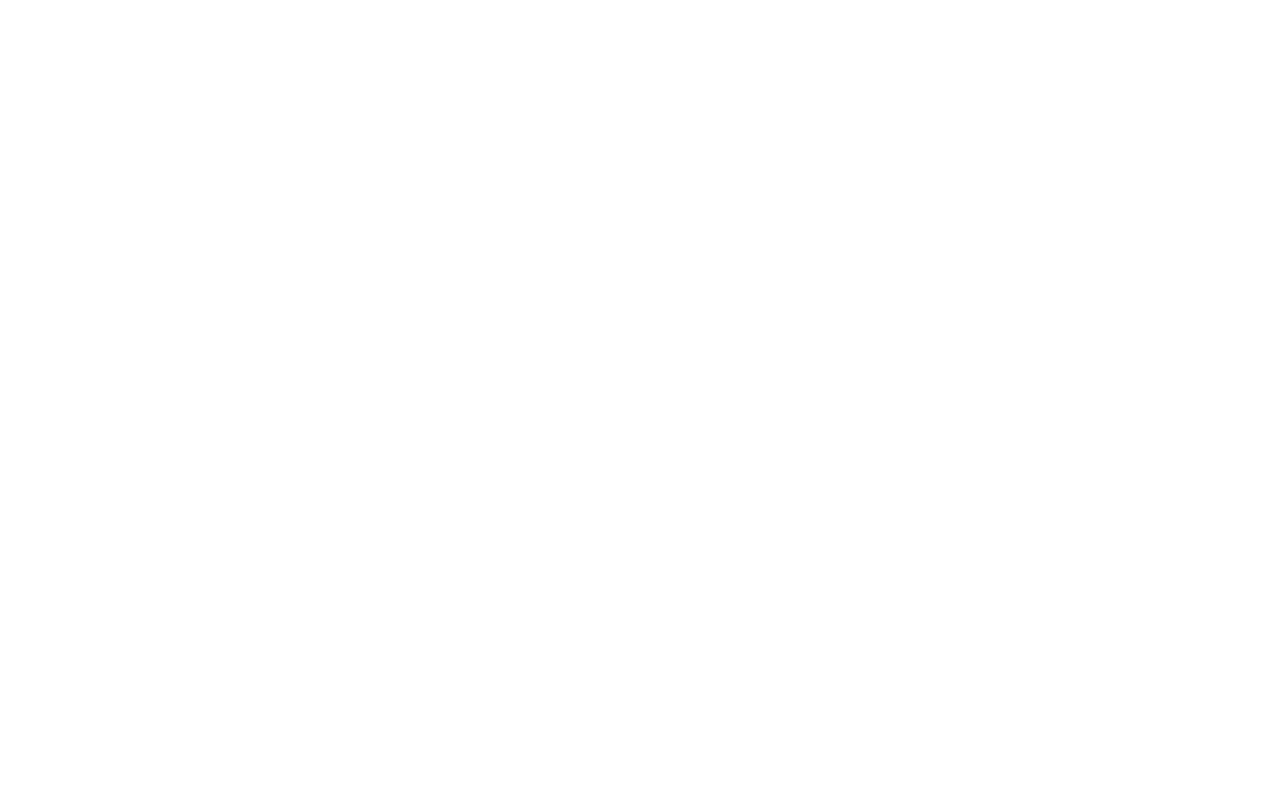
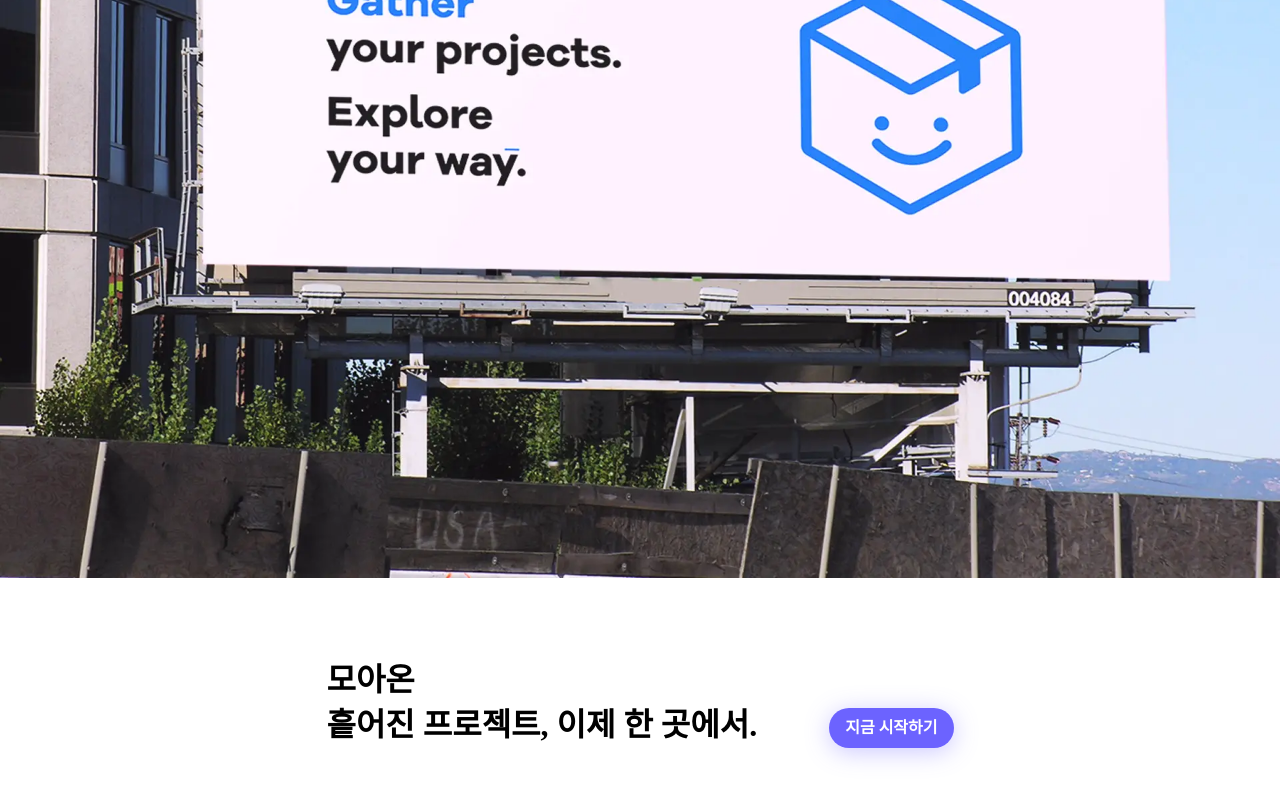
Before and after one commit to woowacourse-teams/2025-moaon, a React app in the folder frontend/: page / in a window 1280 px wide. Shown: the part 3349-4149 px from the top of the page. Before the commit the page ends 2891 px from the top, so only its background shows below. Built offline with nearby package versions, Linux system fonts and the light colour scheme; no server answers; a web font is replaced by a local one.

Commit message:
feat(FE): 랜딩 페이지에 LandingBannerSection 컴포넌트 추가

```diff
--- a/frontend/src/pages/landing/LandingPage.tsx
+++ b/frontend/src/pages/landing/LandingPage.tsx
@@ -1,6 +1,7 @@
 import MoveTop from "@shared/components/MoveTop/MoveTop";
 import FeatureSection from "./components/FeatureSection/FeatureSection";
 import HeroSection from "./components/HeroSection/HeroSection";
+import LandingBannerSection from "./components/LandingBannerSection/LandingBannerSection";
 import WhoSection from "./components/WhoSection/WhoSection";
 
 function LandingPage() {
@@ -9,6 +10,7 @@ function LandingPage() {
       <HeroSection />
       <FeatureSection />
       <WhoSection />
+      <LandingBannerSection />
       <MoveTop />
     </main>
   );
--- /dev/null
+++ b/frontend/src/pages/landing/components/LandingBannerSection/LandingBannerSection.styled.ts
@@ -0,0 +1,34 @@
+import styled from "@emotion/styled";
+
+export const LandingBannerSection = styled.section`
+  width: 100vw;
+  margin-top: 8.75rem;
+`;
+
+export const BannerPicture = styled.picture`
+  display: block;
+  width: 100%;
+`;
+
+export const BannerImage = styled.img`
+  display: block;
+  width: 100%;
+  height: auto;
+  object-fit: cover;
+`;
+
+export const Inner = styled.div`
+  width: 100%;
+  max-width: 1200px;
+  margin: 5rem auto;
+  display: flex;
+  justify-content: center;
+  align-items: flex-end;
+  gap: 4.5rem;
+`;
+
+export const BannerContent = styled.h3`
+  font-size: 2rem;
+  font-weight: 600;
+  line-height: 1.4;
+`;
--- /dev/null
+++ b/frontend/src/pages/landing/components/LandingBannerSection/LandingBannerSection.tsx
@@ -0,0 +1,25 @@
+import bannerPng from "@assets/images/landing-banner.png";
+import bannerWebp from "@assets/images/landing-banner.webp";
+import CtaButton from "../shared/CtaButton/CtaButton";
+import * as S from "./LandingBannerSection.styled";
+
+function LandingBannerSection() {
+  return (
+    <S.LandingBannerSection aria-label="Landing Banner">
+      <S.BannerPicture>
+        <source srcSet={bannerWebp} type="image/webp" />
+        <S.BannerImage src={bannerPng} alt="랜딩 배너" />
+      </S.BannerPicture>
+      <S.Inner>
+        <S.BannerContent>
+          모아온
+          <br />
+          흩어진 프로젝트, 이제 한 곳에서.
+        </S.BannerContent>
+        <CtaButton href="/project">지금 시작하기</CtaButton>
+      </S.Inner>
+    </S.LandingBannerSection>
+  );
+}
+
+export default LandingBannerSection;
```
Also changed, not shown: frontend/src/assets/images/landing-banner.webp (added), 1 other file (tests, documents, lock files or other folders).
